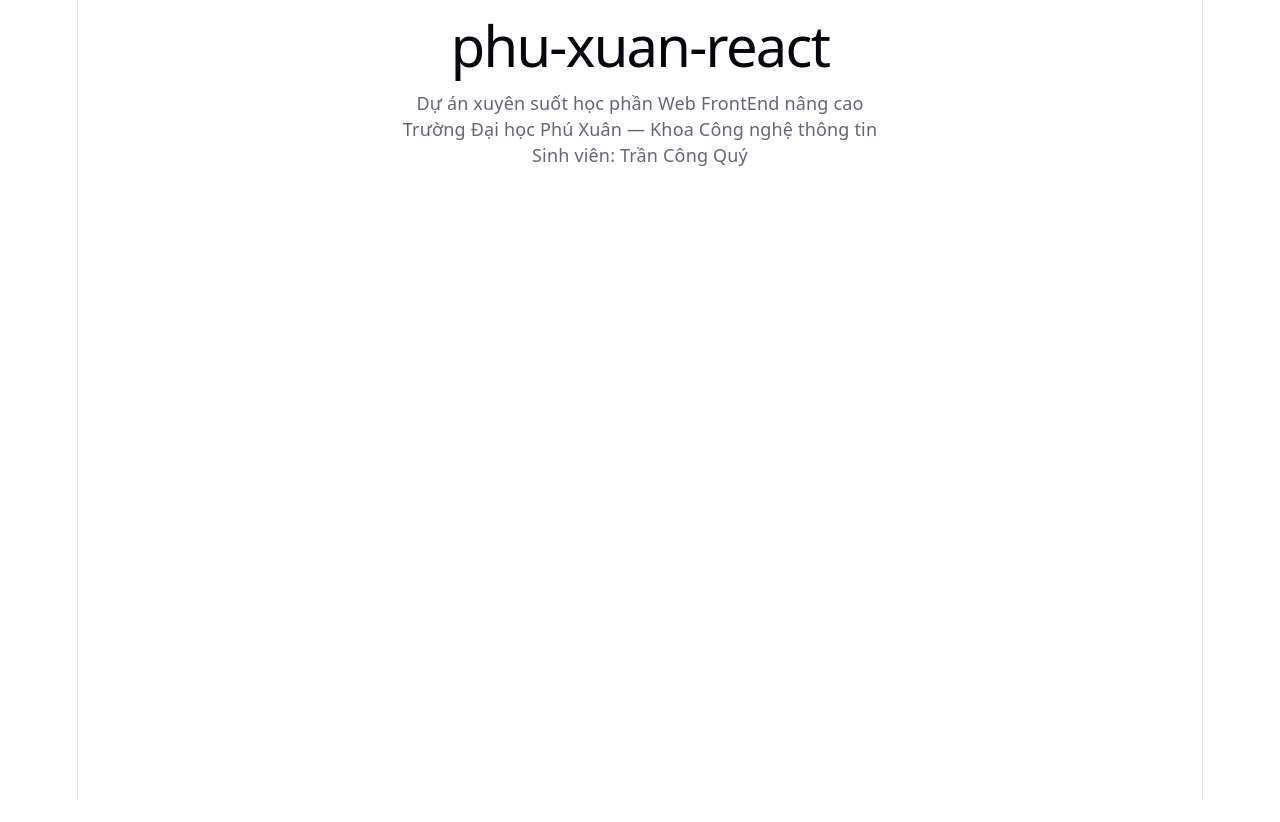
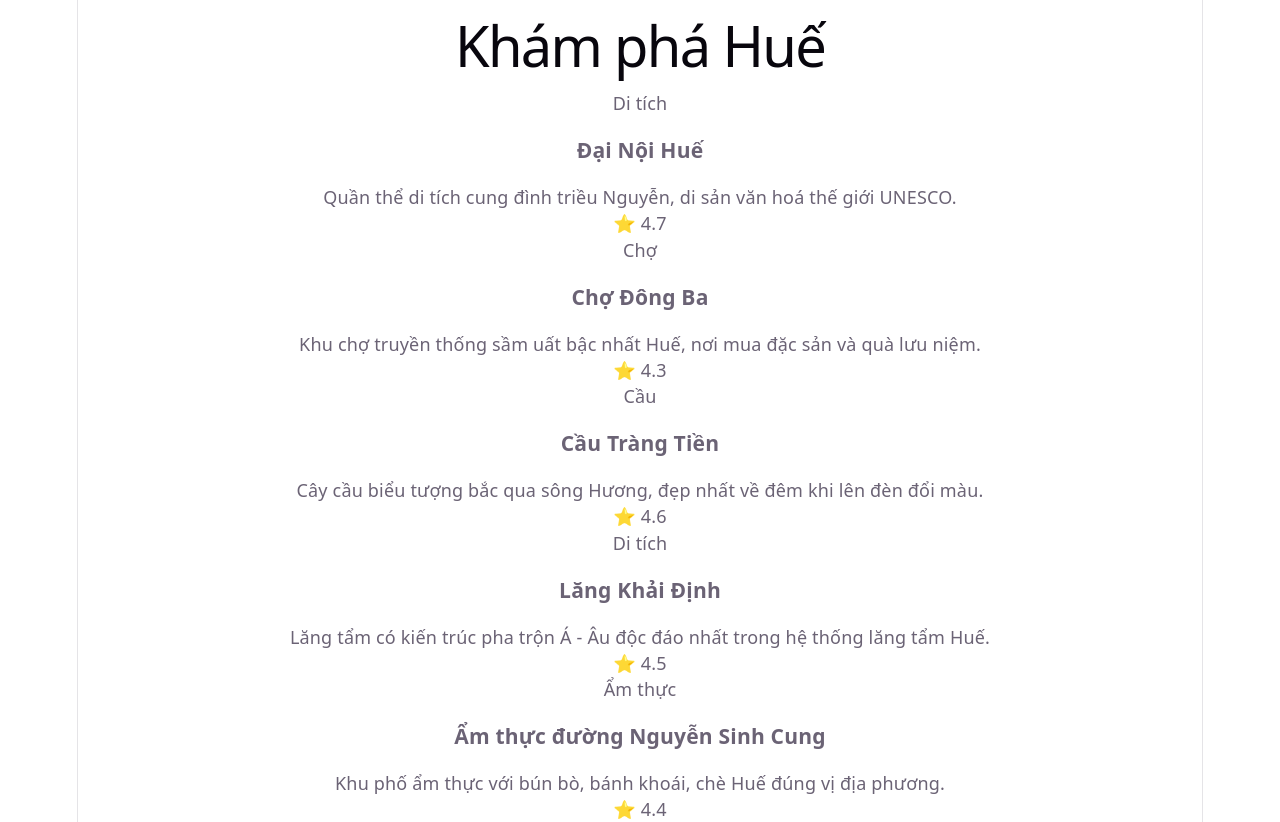
Before and after one commit to TranCongQuy/phu_xuan_react, a React (Vite) app: page / in a window 1280 px wide. Before the commit the page ends 800 px from the top, so only its background shows below. Built offline with nearby package versions, Linux system fonts and the light colour scheme.

Commit message:
feat: Lab 1 Buổi 5 — danh sách địa điểm với Props

```diff
--- a/src/App.tsx
+++ b/src/App.tsx
@@ -1,10 +1,11 @@
+import AttractionList from './components/AttractionList'
+import { attractions } from './data/attractions'
+
 function App() {
   return (
-    <div>
-      <h1>phu-xuan-react</h1>
-      <p>Dự án xuyên suốt học phần Web FrontEnd nâng cao</p>
-      <p>Trường Đại học Phú Xuân — Khoa Công nghệ thông tin</p>
-      <p>Sinh viên: Trần Công Quý </p>
+    <div className="app">
+      <h1>Khám phá Huế</h1>
+      <AttractionList attractions={attractions} />
     </div>
   )
 }
--- /dev/null
+++ b/src/components/AttractionCard.tsx
@@ -0,0 +1,24 @@
+interface AttractionCardProps {
+  name: string
+  category: string
+  description: string
+  rating: number
+}
+
+function AttractionCard({
+  name,
+  category,
+  description,
+  rating,
+}: AttractionCardProps) {
+  return (
+    <div className="attraction-card">
+      <div className="attraction-card__badge">{category}</div>
+      <h3>{name}</h3>
+      <p>{description}</p>
+      <span className="attraction-card__rating">⭐ {rating}</span>
+    </div>
+  )
+}
+
+export default AttractionCard
--- /dev/null
+++ b/src/components/AttractionList.tsx
@@ -0,0 +1,24 @@
+import AttractionCard from './AttractionCard'
+import type { Attraction } from '../data/attractions'
+
+interface AttractionListProps {
+  attractions: Attraction[]
+}
+
+function AttractionList({ attractions }: AttractionListProps) {
+  return (
+    <div className="attraction-list">
+      {attractions.map((item) => (
+        <AttractionCard
+          key={item.id}
+          name={item.name}
+          category={item.category}
+          description={item.description}
+          rating={item.rating}
+        />
+      ))}
+    </div>
+  )
+}
+
+export default AttractionList
--- /dev/null
+++ b/src/data/attractions.ts
@@ -0,0 +1,50 @@
+export interface Attraction {
+  id: number
+  name: string
+  category: string
+  description: string
+  rating: number
+}
+
+export const attractions: Attraction[] = [
+  {
+    id: 1,
+    name: 'Đại Nội Huế',
+    category: 'Di tích',
+    description:
+      'Quần thể di tích cung đình triều Nguyễn, di sản văn hoá thế giới UNESCO.',
+    rating: 4.7,
+  },
+  {
+    id: 2,
+    name: 'Chợ Đông Ba',
+    category: 'Chợ',
+    description:
+      'Khu chợ truyền thống sầm uất bậc nhất Huế, nơi mua đặc sản và quà lưu niệm.',
+    rating: 4.3,
+  },
+  {
+    id: 3,
+    name: 'Cầu Tràng Tiền',
+    category: 'Cầu',
+    description:
+      'Cây cầu biểu tượng bắc qua sông Hương, đẹp nhất về đêm khi lên đèn đổi màu.',
+    rating: 4.6,
+  },
+  {
+    id: 4,
+    name: 'Lăng Khải Định',
+    category: 'Di tích',
+    description:
+      'Lăng tẩm có kiến trúc pha trộn Á - Âu độc đáo nhất trong hệ thống lăng tẩm Huế.',
+    rating: 4.5,
+  },
+  {
+    id: 5,
+    name: 'Ẩm thực đường Nguyễn Sinh Cung',
+    category: 'Ẩm thực',
+    description:
+      'Khu phố ẩm thực với bún bò, bánh khoái, chè Huế đúng vị địa phương.',
+    rating: 4.4,
+  },
+]
```
Also changed, not shown: 1 other file (tests, documents, lock files or other folders).
